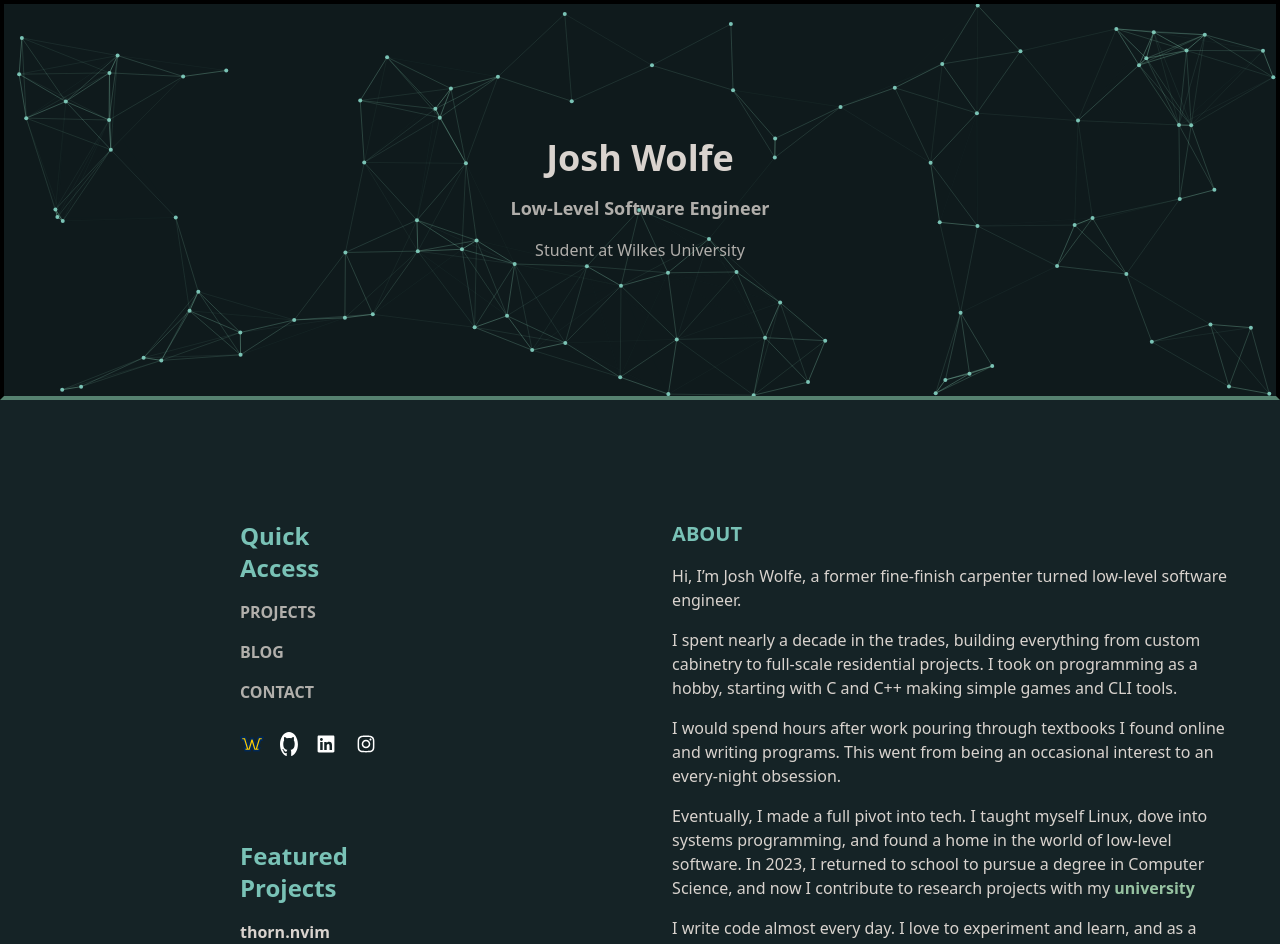
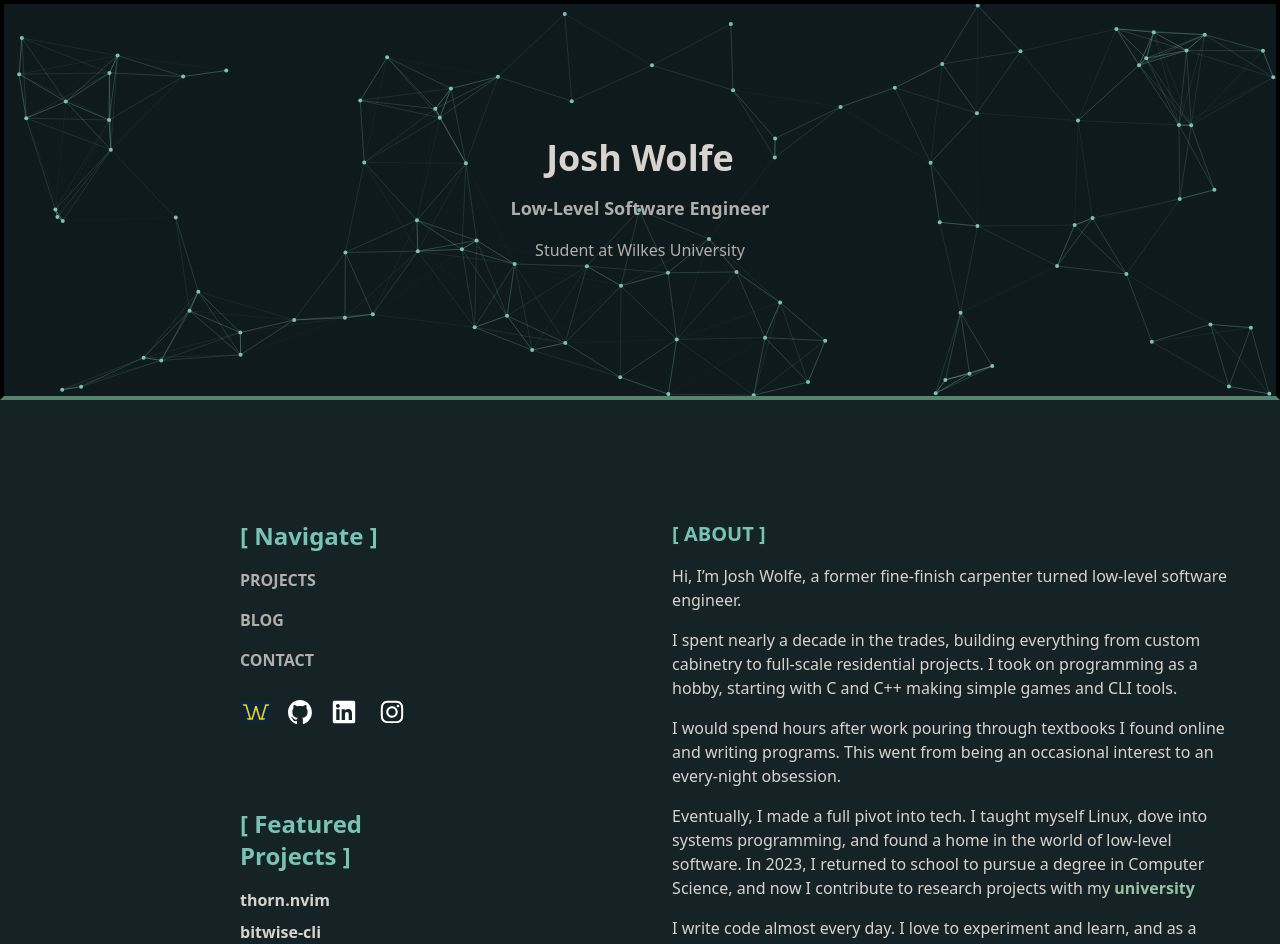
Before and after one commit to jpwol/jpwol.github.io, a Vue app: page / in a window 1280 px wide. Shown: the top 944 px of the page. Built offline with nearby package versions, Linux system fonts and the light colour scheme.

Commit message:
style(home): changed style of headers
headers now align with thorn.nvim theme

```diff
--- a/src/pages/Home.vue
+++ b/src/pages/Home.vue
@@ -34,8 +34,8 @@
     <div
       class="left-50 lg:sticky lg:top-0 lg:h-screen lg:w-1/2 lg:p-10 md:p-10 p-5 z-10 flex flex-col justify-between"
     >
-      <div class="lg:space-y-4 space-y-2 lg:mt-20 lg:max-w-1/4">
-        <h1 class="lg:text-2xl text-xl font-bold text-t-cyan">Quick Access</h1>
+      <div class="lg:space-y-4 space-y-2 lg:mt-20 lg:max-w-1/3">
+        <h1 class="lg:text-2xl text-xl font-bold text-t-cyan">[ Navigate ]</h1>
         <div
           class="lg:text-md font-bold text-md flex flex-col space-y-4 opacity-80 text-fg"
         >
@@ -97,7 +97,7 @@
         </div>
         <div v-if="!isMobile" class="lg:space-y-4 space-y-2 lg:mt-20">
           <h1 class="lg:text-2xl text-xl font-bold text-t-cyan">
-            Featured Projects
+            [ Featured Projects ]
           </h1>
           <div class="flex flex-col text-fg font-bold space-y-2">
             <router-link
@@ -117,7 +117,9 @@
 
     <div class="lg:p-10 md:pl-10 md:pr-10 pl-5 pr-5 z-9999">
       <section class="text-red lg:max-w-xl space-y-2 lg:pt-14 pb-6 text-fg">
-        <h1 class="text-t-cyan text-xl text-fg font-bold pt-6 pb-2">ABOUT</h1>
+        <h1 class="text-t-cyan text-xl text-fg font-bold pt-6 pb-2">
+          [ ABOUT ]
+        </h1>
         <p class="mb-4">
           Hi, I’m Josh Wolfe, a former fine-finish carpenter turned low-level
           software engineer.
```
